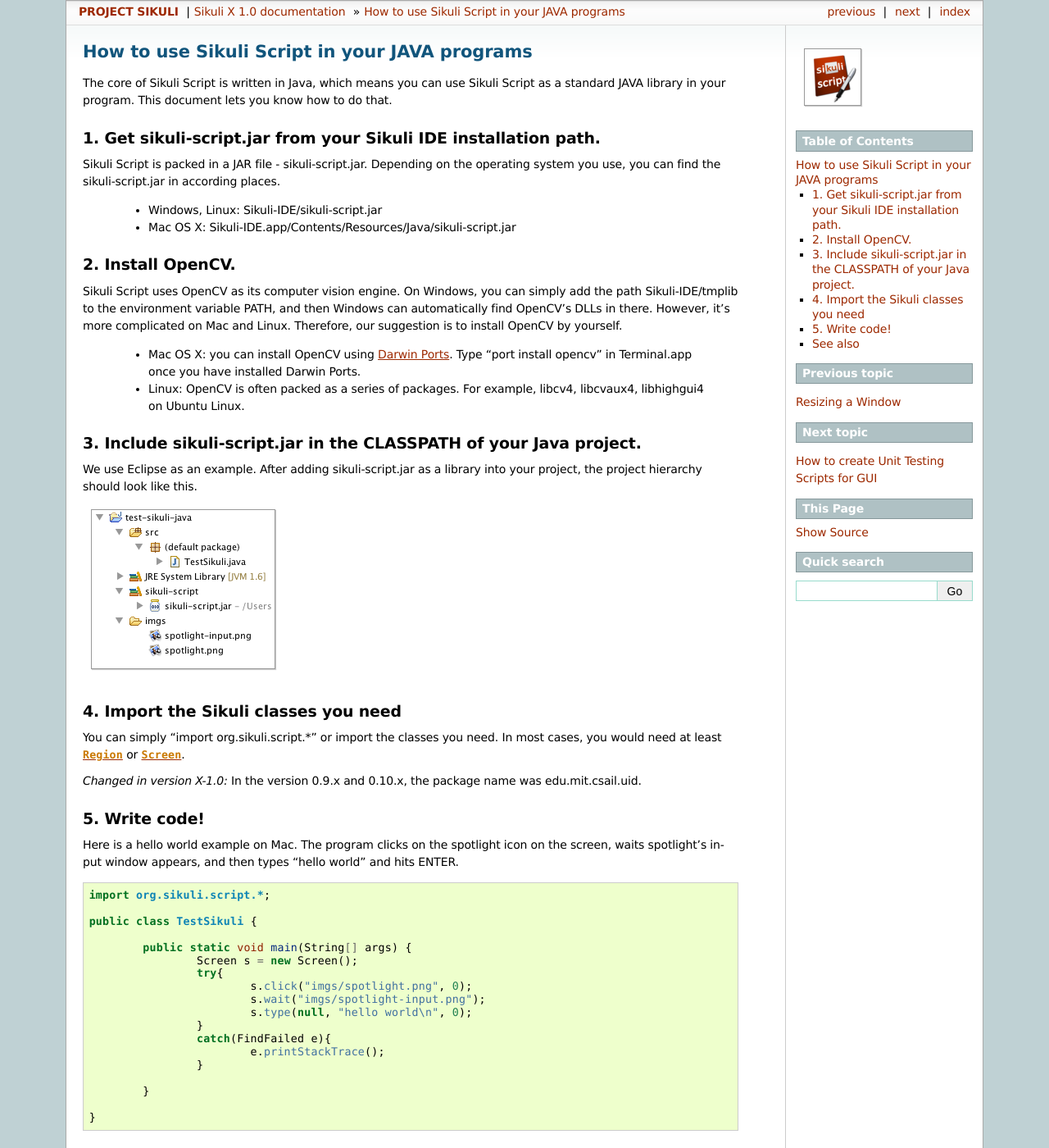
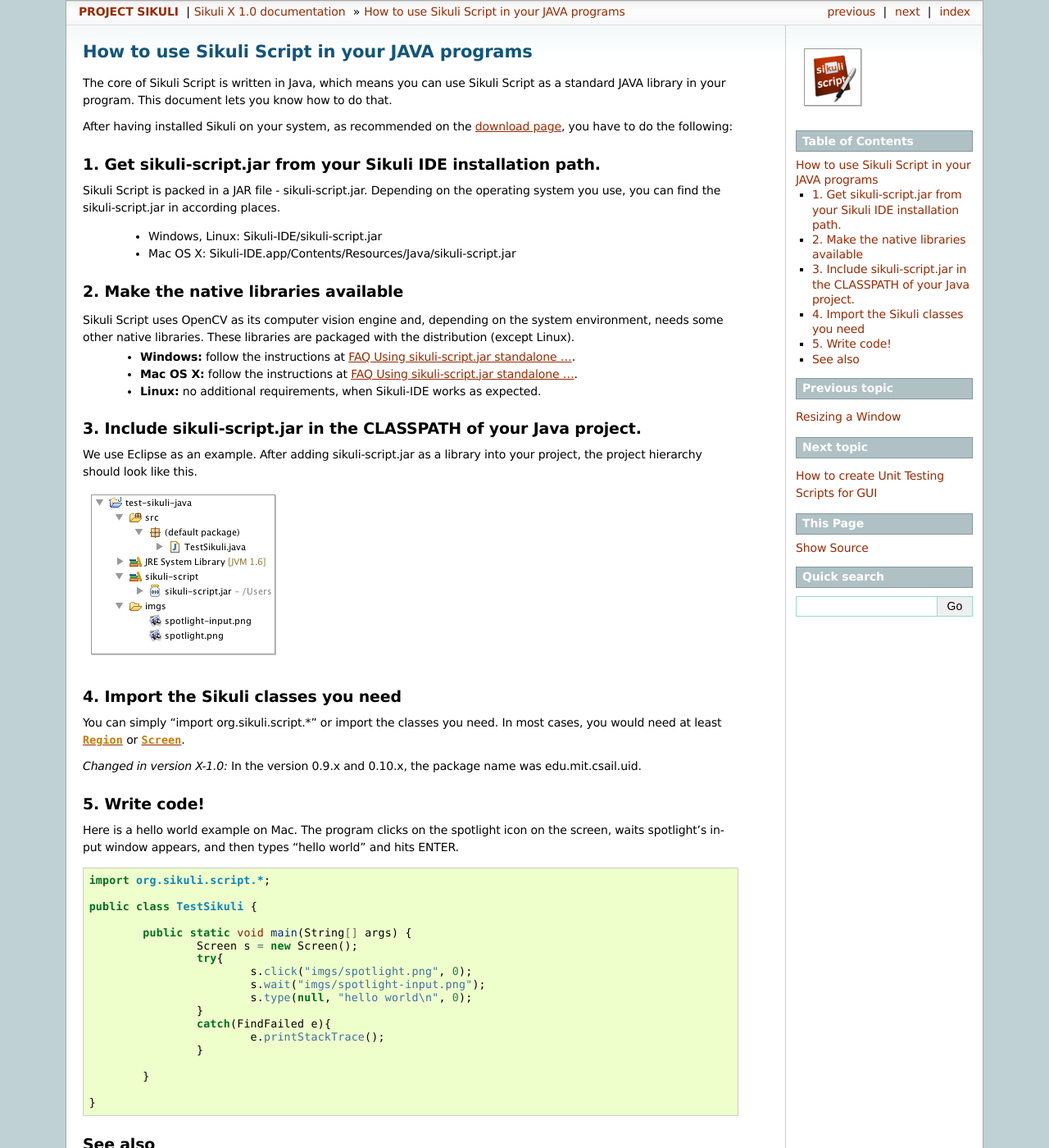
Before and after one commit to sikuli/sikuli, a Sphinx documentation site: the page built from docs/source/faq/java-dev.rst, in a window 1280 px wide and 1400 px high. Shown: the whole window at 82% size. Built offline with Sphinx 7.4.7, drawn with Linux system fonts in a browser that asks for light colours; some of the changed text lies outside the part shown.

Commit message:
faq/java-dev native libs

```diff
--- a/docs/source/faq/java-dev.rst
+++ b/docs/source/faq/java-dev.rst
@@ -3,6 +3,8 @@
 ==============================================
 
 The core of Sikuli Script is written in Java, which means you can use Sikuli Script as a standard JAVA library in your program. This document lets you know how to do that.
+
+After having installed Sikuli on your system, as recommended on the `download page <http://sikuli.org/download.shtml>`_, you have to do the following:
 
 1. Get sikuli-script.jar from your Sikuli IDE installation path.
 ----------------------------------------------------------------
@@ -11,12 +13,12 @@
  * Windows, Linux: Sikuli-IDE/sikuli-script.jar
  * Mac OS X: Sikuli-IDE.app/Contents/Resources/Java/sikuli-script.jar
 
-2. Install OpenCV.
-------------------
-Sikuli Script uses OpenCV as its computer vision engine. On Windows, you can simply add the path Sikuli-IDE/tmplib to the environment variable PATH, and then Windows can automatically find OpenCV's DLLs in there. However, it's more complicated on Mac and Linux. Therefore, our suggestion is to install OpenCV by yourself.
-
- * Mac OS X: you can install OpenCV using `Darwin Ports <http://darwinports.com/>`_. Type "port install opencv" in Terminal.app once you have installed Darwin Ports.
- * Linux: OpenCV is often packed as a series of packages. For example, libcv4, libcvaux4, libhighgui4 on Ubuntu Linux.
+2. Make the native libraries available
+--------------------------------------
+Sikuli Script uses OpenCV as its computer vision engine and, depending on the system environment, needs some other native libraries. These libraries are packaged with the distribution (except Linux).
+ * **Windows:** follow the instructions at `FAQ Using sikuli-script.jar standalone ... <https://answers.launchpad.net/sikuli/+faq/1436>`_.
+ * **Mac OS X:** follow the instructions at `FAQ Using sikuli-script.jar standalone ... <https://answers.launchpad.net/sikuli/+faq/1436>`_.
+ * **Linux:** no additional requirements, when Sikuli-IDE works as expected.
 
 3. Include sikuli-script.jar in the CLASSPATH of your Java project.
 -------------------------------------------------------------------
@@ -61,8 +63,8 @@
 
 	}
 
-
 See also
 --------
+Be aware, that some method signatures differ from the Sikuli Script level.
  * `Javadoc of Sikuli Script <http://sikuli.org/doc/java-x/>`_.
  * :doc:`/sikuli-script-index`.
```
